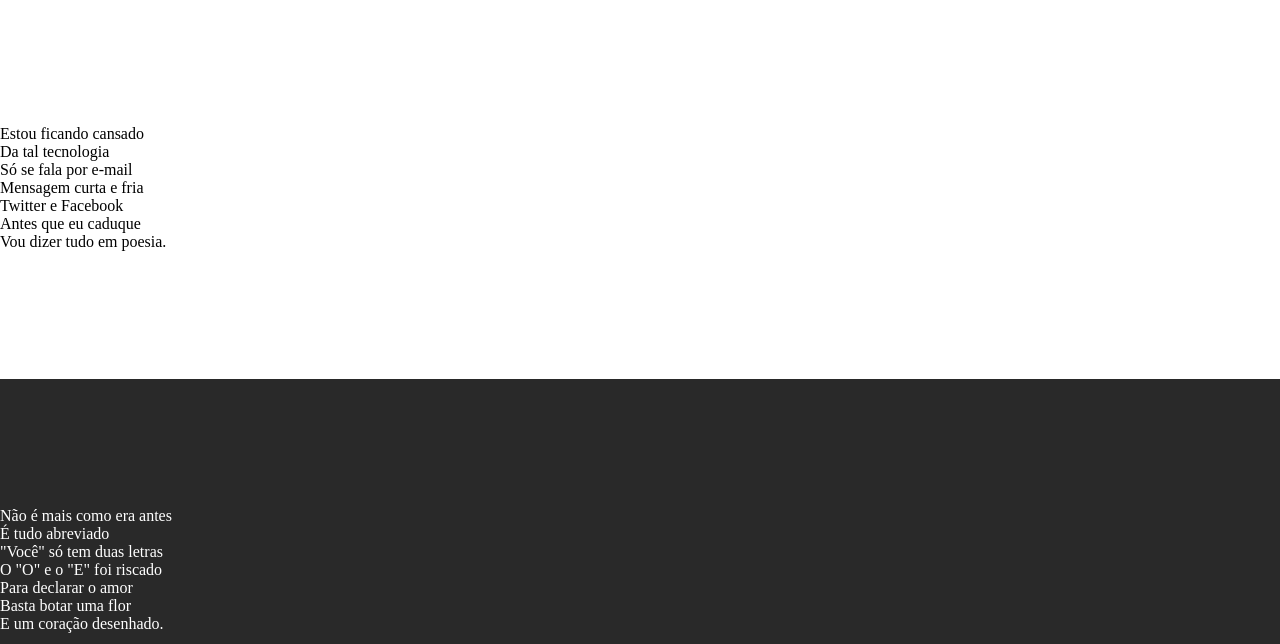
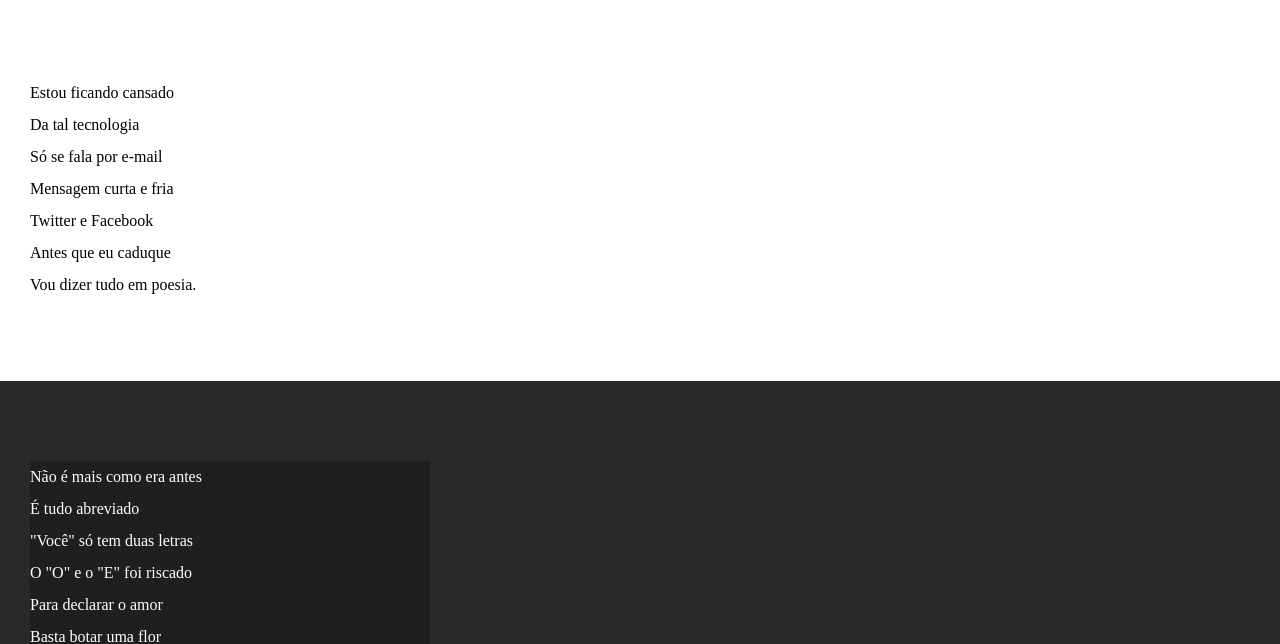
Before and after one commit to maxwellschrainer/html-css, a plain HTML site: page desafios/de012/index.html in a window 1280 px wide. Shown: the part 158-802 px from the top of the page. Drawn offline with Linux system fonts and the light colour scheme.

Commit message:
updata de012

```diff
--- a/desafios/de012/style.css
+++ b/desafios/de012/style.css
@@ -7,7 +7,7 @@
 
 html,
 body {
-  min-height: 100%;
+  min-height: 100vh;
   background-color: darkgray;
 }
 
@@ -37,7 +37,10 @@ a:hover {
 }
 
 section{
-    padding: 10% 0% 10% 0%;
+    padding-top: 10vh;
+    padding-bottom: 10vh;
+    padding-left: 30px;
+    line-height: 2em;
 }
 
 .normal{
@@ -50,6 +53,11 @@ section{
     color: white;
 }
 
+.imagem p{
+    background-color: rgba(0, 0, 0, 0.247);
+    width: 400px;
+}
+
 footer {
   background-color: black;
   color: white;
```
